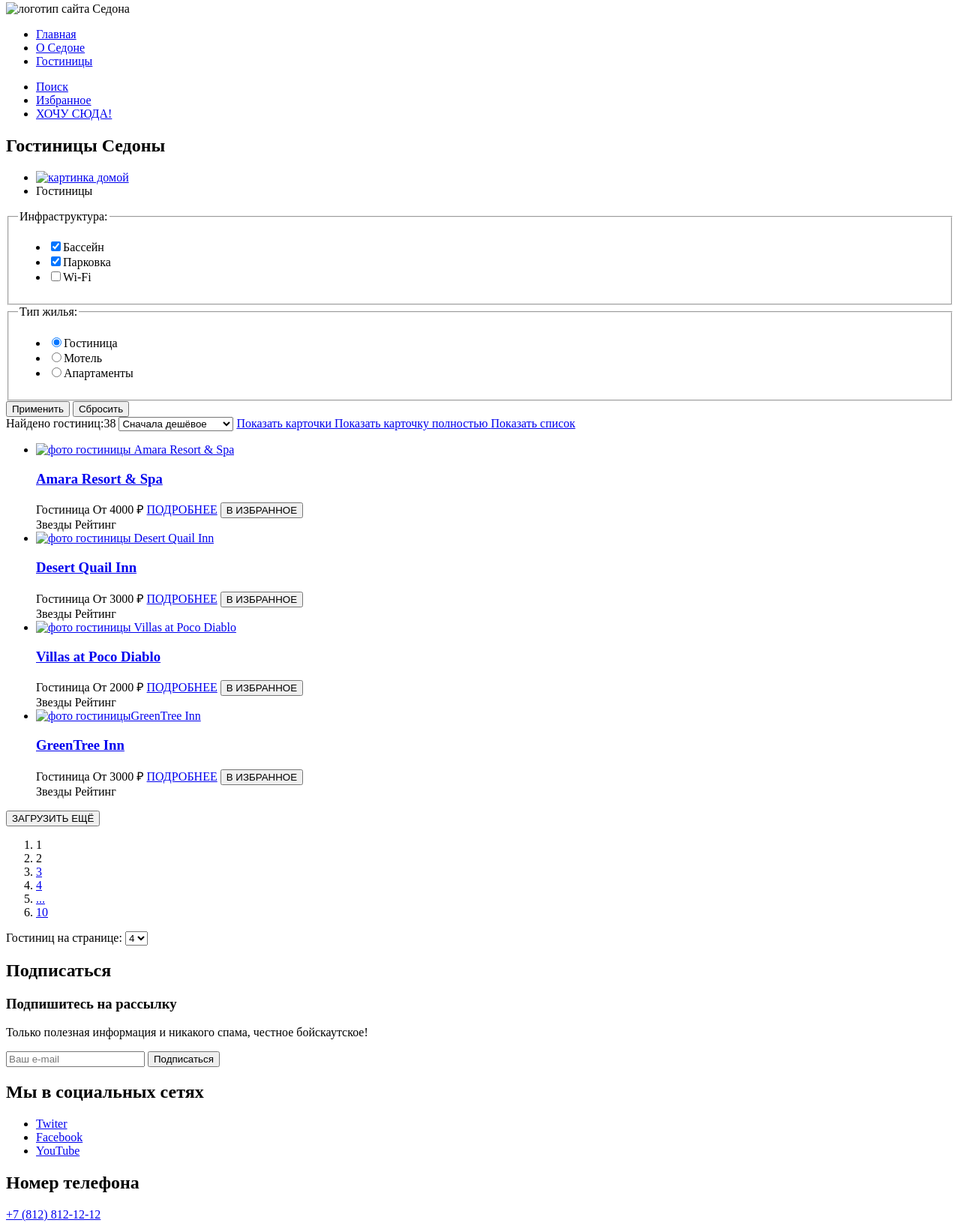
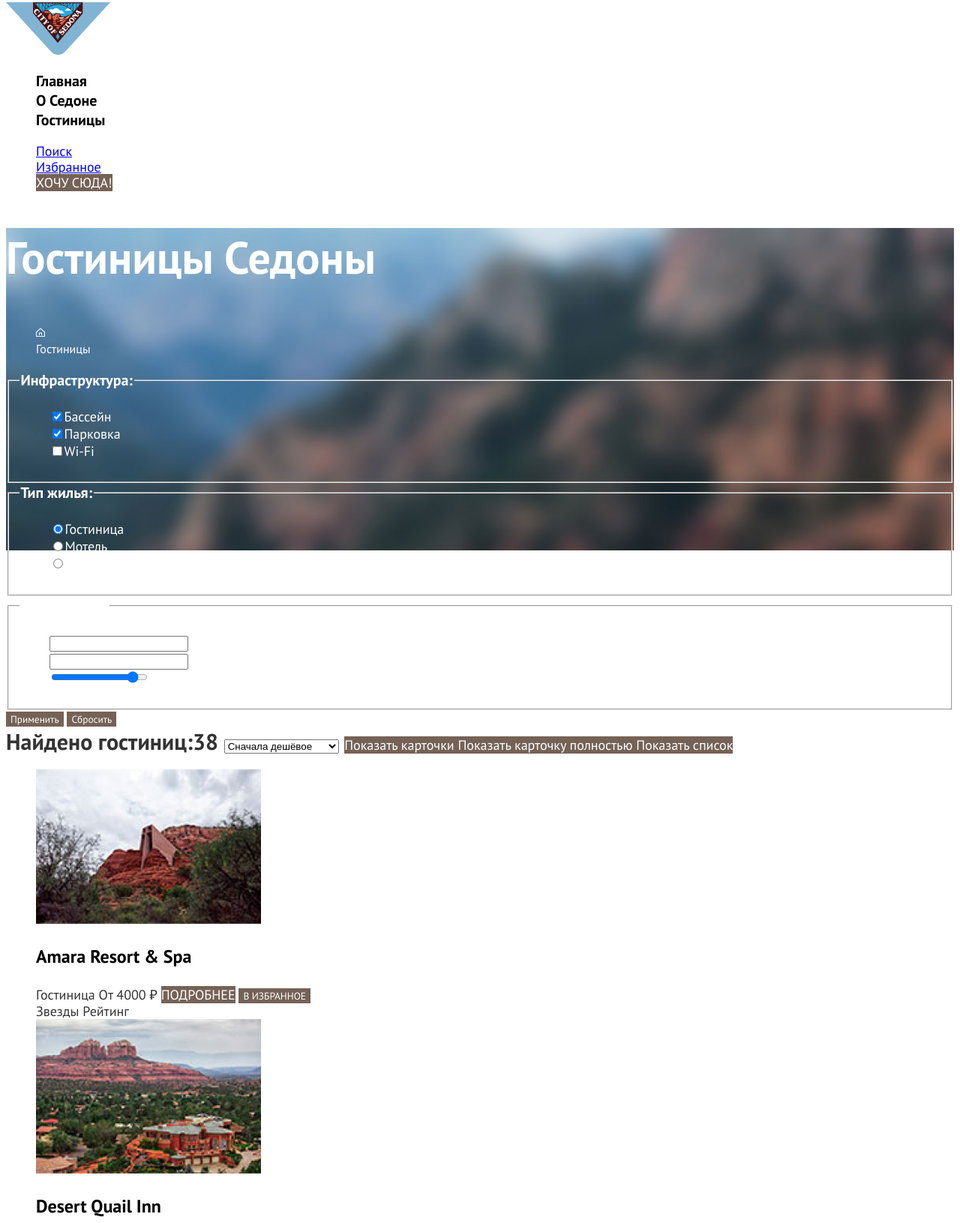
Before and after one commit to htmlacademy-htmlcss/1851765-sedona-33, a plain HTML site: page catalog.html in a window 1280 px wide. Shown: the part 5-1636 px from the top of the page at 75% size. Drawn offline with Linux system fonts and the light colour scheme.

Commit message:
добавил стили в catalog

```diff
--- a/catalog.html
+++ b/catalog.html
@@ -3,10 +3,11 @@
   <head>
     <meta charset="utf-8">
     <title>Гостиницы</title>
+    <link rel="stylesheet" href="styles/styles.css">
   </head>
   <body>
     <header class="page-header">
-      <img src="" alt="логотип сайта Седона">
+      <img src="images/logo.png" width="139" height="70" alt="логотип сайта Седона">
       <nav class="navigation">
         <ul class="navigation-list">
           <li class="navigation-item">
@@ -19,18 +20,18 @@
             <a class="navigation-link" href="catalog.html">Гостиницы</a>
           </li>
         </ul>
-        <ul class="navigation-list navigation-user">
-          <li class="navigation-item">
-            <a class="navigation-link" href="#">
+        <ul class="navigation-list user-list">
+          <li class="user-item">
+            <a class="user-link" href="#">
               <span class="visually-hidden">Поиск</span>
             </a>
           </li>
-          <li class="navigation-item">
-            <a class="navigation-link" href="#">
+          <li class="user-item">
+            <a class="user-link" href="#">
               <span class="visually-hidden"> Избранное</span>
             </a>
           </li>
-          <li class="navigation-item">
+          <li class="user-item">
             <a class="button button-login" href="#">
               <span>ХОЧУ СЮДА!</span>
             </a>
@@ -43,7 +44,7 @@
             <h1 class="filter-title">Гостиницы Седоны</h1>
             <ul class="breadcrumbs">
                 <li class="breadcrumbs-item">
-                    <a class="breadcrumbs-link" href="index.html"><img class="breadcrumbs-link-pic" alt="картинка домой"></a>
+                    <a class="breadcrumbs-link" href="index.html"><img class="breadcrumbs-link-pic" src="images/home-mini.svg" width="12" height="12" alt="картинка домой"></a>
                 </li>
                 <li class="breadcrumbs-item">
                     <a class="breadcrumbs-link">Гостиницы</a>
@@ -90,6 +91,26 @@
                         </li>
                     </ul>
                 </fieldset>
+                <fieldset class="filter-catalog-group">
+                  <legend class="filter-catalog-title">Стоимость, ₽:</legend>
+                  <ul class="filter-catalog-list">
+                      <li class="filter-catalog-item">
+                          <label class="control">
+                              <input class="control-input" type="text">
+                            </label>
+                      </li>
+                      <li class="filter-catalog-item">
+                          <label class="control">
+                              <input class="control-input" type="text" >
+                            </label>
+                      </li>
+                      <li class="filter-catalog-item">
+                          <label class="control">
+                              <input class="control-input" type="range" min="0" max="10000" step="1" value="9000">
+                            </label>
+                      </li>
+                  </ul>
+              </fieldset>
                 <button class="button button-apply " type="submit">Применить</button>
                 <button class="button button-reset " type="reset">Сбросить</button>
             </form>
@@ -116,7 +137,7 @@
             <ul class="product-list">
                 <li class="product-card">
                     <a class="product-card-link" href="product.html">
-                      <img class="product-card-image" src="" alt="фото гостиницы Amara Resort & Spa">
+                      <img class="product-card-image" src="images/hotel-1.jpg" width="300" height="206" alt="фото гостиницы Amara Resort & Spa">
                       <h3 class="product-card-title">Amara Resort & Spa</h3>
                     </a>
                     <div class="product-card-content">
@@ -132,7 +153,7 @@
                   </li>
                   <li class="product-card">
                     <a class="product-card-link" href="product.html">
-                      <img class="product-card-image" src="" alt="фото гостиницы Desert Quail Inn">
+                      <img class="product-card-image" src="images/hotel-2.jpg" width="300" height="206"  alt="фото гостиницы Desert Quail Inn">
                       <h3 class="product-card-title">Desert Quail Inn</h3>
                     </a>
                     <div class="product-card-content">
@@ -148,14 +169,14 @@
                   </li>
                   <li class="product-card">
                     <a class="product-card-link" href="product.html">
-                      <img class="product-card-image" src="" alt="фото гостиницы Villas at Poco Diablo">
+                      <img class="product-card-image" src="images/hotel-3.jpg" width="300" height="206"  alt="фото гостиницы Villas at Poco Diablo">
                       <h3 class="product-card-title">Villas at Poco Diablo</h3>
                     </a>
                     <div class="product-card-content">
                       <span class="product-card-description">Гостиница</span>
                       <span class="product-card-price">От 2000 ₽</span>
                       <a class="product-card-button button" href="product.html">ПОДРОБНЕЕ</a>
-                      <input class="button button-favorite" type="button" value="В ИЗБРАННОЕ">
+                      <input class="button button-favorite button-favorite-add" type="button" value="В ИЗБРАННОЕ">
                     </div>
                     <div class="product-card-rating">
                       <span class="visually-hidden">Звезды</span>
@@ -164,7 +185,7 @@
                   </li>
                   <li class="product-card">
                     <a class="product-card-link" href="product.html">
-                      <img class="product-card-image" src="" alt="фото гостиницыGreenTree Inn">
+                      <img class="product-card-image" src="images/hotel-4.jpg" width="300" height="206"  alt="фото гостиницыGreenTree Inn">
                       <h3 class="product-card-title">GreenTree Inn</h3>
                     </a>
                     <div class="product-card-content">
@@ -184,7 +205,7 @@
         <section class="pagination">
             <ol class="pagination-list">
                 <li class="pagination-item">
-                  <a class="button pagination-link pagination-disabled">1</a>
+                  <a class="button pagination-link pagination-current">1</a>
                 </li>
                 <li class="pagination-item">
                   <a class="button pagination-link">2</a>
@@ -210,10 +231,10 @@
                   </select>
               </label>
         </section>
-        <section class="subscribe">
+        <section class="subscribe-catalog">
             <h2 class="visually-hidden">Подписаться</h2>
-            <h3 class="subscribe-title">Подпишитесь на рассылку</h3>
-            <p class="subscribe-description">Только полезная информация и никакого спама, честное бойскаутское!</p>
+            <h3 class="subscribe-catalog-title">Подпишитесь на рассылку</h3>
+            <p class="subscribe-catalog-description">Только полезная информация и никакого спама, честное бойскаутское!</p>
             <form class="subscribe-form" action="https://echo.htmlacademy.ru/" method="post">
               <input type="email" id="subscribe-date" name="subscribe-date" placeholder="Ваш e-mail">
               <button class="button button-submit" type="submit">Подписаться</button>
@@ -243,11 +264,11 @@
         </section>
         <section class="footer-tel">
           <h2 class="visiually-hidden">Номер телефона</h2>
-          <a href="tel:+78128121212"><span class="footer-tel-text">+7 (812) 812-12-12</span></a>
+          <a class="footer-tel-link" href="tel:+78128121212"><span class="footer-tel-text">+7 (812) 812-12-12</span></a>
         </section>
         <section class="footer-about">
           <h2 class="visiually-hidden">Ссылка на автора</h2>
-          <a class="htmlacademy-link" href="https://htmlacademy.ru/"><img class="footer-about-pic" src="" alt="логотип HTML Academy"></a>
+          <a class="htmlacademy-link" href="https://htmlacademy.ru/"><img class="footer-about-pic" src="images/logo_htmlacademy.svg" width="115" height="34" alt="логотип HTML Academy"></a>
         </section>
       </footer>
   </body>
--- a/styles/styles.css
+++ b/styles/styles.css
@@ -23,6 +23,7 @@
   .button{
       color: #fff;
       background-color: #756257;
+      font-family: inherit;
       border:none;
       text-decoration: none;
   }
@@ -113,11 +114,83 @@
 .footer-social li{
     list-style: none;
 }
-.footer-tel-text{
+
+.footer-tel-link{
     font-size: 40px;
     line-height: 40px;
     color: #000;
-}
-.footer-tel-link{
     text-decoration: none;
 }
+.filter{
+    background-image: url("../images/catalog-bg.jpg");
+    background-size: 100% auto;
+    background-repeat: no-repeat;
+    color: #fff;
+}
+.filter-title{
+    font-weight: bold;
+    font-size: 60px;
+    line-height: 78px;
+}
+.filter-catalog-title{
+    font-weight: bold;
+    font-size: 20px;
+    line-height: 26px;
+}
+.filter-catalog li {
+    list-style: none;
+    font-size: 18px;
+    line-height: 23px
+}
+.sorting-title{
+    font-weight: 700;
+    font-size: 30px;
+    line-height: 39px;
+}
+.selection-control{
+    font-size: 18px;
+    line-height: 23px
+}
+.product-card-title{
+    font-weight: 700;
+    font-size: 24px;
+    line-height: 31px;
+}
+.product-card-content{
+    font-size: 18px;
+    line-height: 23px;
+    color: #333333;
+}
+.breadcrumbs-item{
+    list-style: none;
+}
+.breadcrumbs-link{
+    text-decoration: none;
+    font-size: 16px;
+    line-height: 21px;
+}
+.product-card{
+    list-style: none;
+}
+.product-card-link{
+    text-decoration: none;
+    color: #000;
+}
+.pagination-item{
+    list-style: none;
+}
+.pagination-link{
+    text-decoration: none;
+}
+.subscribe-catalog{
+    text-align: center;
+}
+.subscribe-catalog-title{
+    font-size: 30px;
+    line-height: 36px;
+}
+.subscribe-catalog-description{
+    font-size: 22px;
+    line-height: 26px;
+    color: #333333;
+}
```
Also changed, not shown: images/catalog-bg.jpg (added), images/home-mini.svg (added), images/hotel-1.jpg (added), images/hotel-2.jpg (added), images/hotel-3.jpg (added), images/hotel-4.jpg (added).
